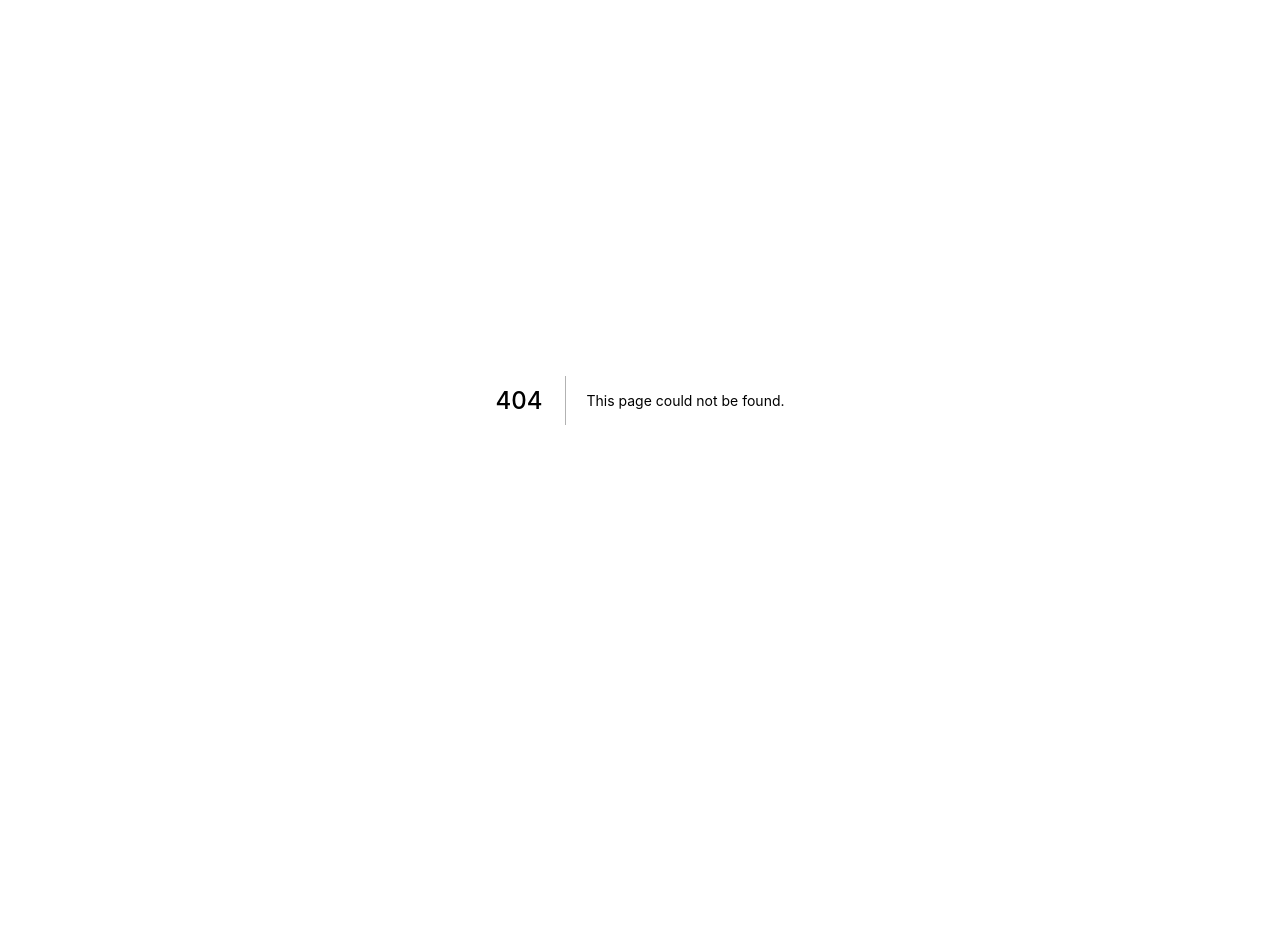
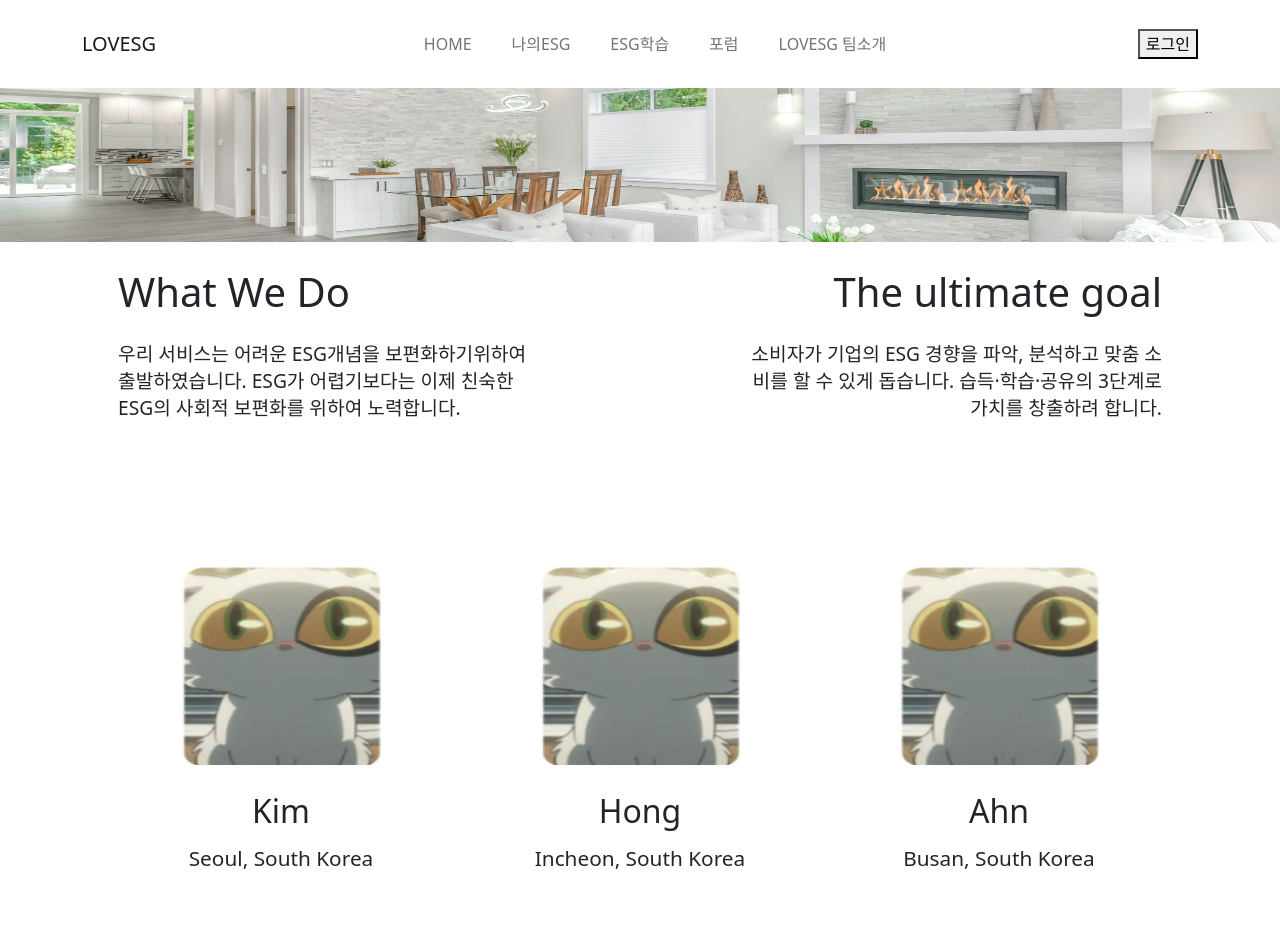
Before and after one commit to KWU-ESG/esg-frontend-next, a Next.js app: page /developer in a window 1280 px wide. Before the commit this address had no page. Shown: the top 952 px of the page. Before the commit the page ends 800 px from the top, so only its background shows below. Built offline with nearby package versions, Linux system fonts and the light colour scheme.

Commit message:
:lipstick: 팀 소개 페이지 추가

```diff
--- a/components/layouts/Banner.js
+++ b/components/layouts/Banner.js
@@ -1,39 +1,18 @@
-import styled from '@emotion/styled'
-
-// 배너 이미지
-const BannerImg = styled.div`
-  height : 356px;
-  background-image : url('/images/banner.png');
-  background-size : cover;
-  background-position : center;
-  background-repeat : no-repeat;
-  position : relative;
-  margin-bottom : 50px;
-`;
-
-// 내부 Title
-const BannerTitle = styled.div`
-  width : 503px;
-  height : 178px;
-  border-radius : 20px 20px 0 0;
-  background : white;
-  position : absolute;
-  bottom : 0;
-  left : 0;
-  right : 0;
-  margin : 0 auto;
-  padding : 35px;
-  text-align : center;
-`;
+import Image from "next/image";
 
 // Banner
-export default function Banner(){
-  return(
-    <BannerImg>
-      <BannerTitle>
-        <h2 className="m-3 fs-1">{props.title}</h2>
-        <p className="fs-5">{props.subtitle}</p>
-      </BannerTitle>
-    </BannerImg>
-  )
-};
+function Banner(props) {
+  return (
+    <>
+      <div style={{ marginBottom: "20px" }}>
+        <Image src="/images/banner.png" alt="" width={2500} height={300} />
+      </div>
+      {/* <S.BannerTitle>
+        <h2>{props.title}</h2>
+        <p>{props.subtitle}</p>
+      </S.BannerTitle> */}
+    </>
+  );
+}
+
+export default Banner;
--- a/components/layouts/Header.js
+++ b/components/layouts/Header.js
@@ -1,14 +1,13 @@
-import { useState } from 'react';
-import { useRouter } from 'next/router'
-import { Navbar, Container, Nav, NavDropdown } from 'react-bootstrap';
-import styled from '@emotion/styled';
-import Link from 'next/link'
-
+import { useState } from "react";
+import { useRouter } from "next/router";
+import { Navbar, Container, Nav, NavDropdown } from "react-bootstrap";
+import styled from "@emotion/styled";
+import Link from "next/link";
 
 // 로그인 박스 스타일
 const LoginBox = styled.button`
-  display : flex;
-  align-items : center;
+  display: flex;
+  align-items: center;
 `;
 
 /**
@@ -16,30 +15,37 @@ const LoginBox = styled.button`
  * 부트스트랩 Navbar 사용
  * 로그인 상태에 따라 프로필 표기 ( 차후 수정 )
  */
-export default function Header(){
-
+export default function Header() {
   const router = useRouter();
 
   //경로 넣기
   const onClickMove = () => {
-    router.push("/login")
-  }
+    router.push("/login");
+  };
 
-  return(
+  return (
     <>
-      <Navbar className='my-3 justify-space-between' data-bs-theme="light">
+      <Navbar className="my-3 justify-space-between" data-bs-theme="light">
         <Container>
           <Navbar.Brand href="/">LOVESG</Navbar.Brand>
           <Nav>
-            <Nav.Link className='me-4' href="/home">HOME</Nav.Link>
-            <Nav.Link className='me-4' href="/news">나의ESG</Nav.Link>
-            <Nav.Link className='me-4' href="/esg/info">ESG학습</Nav.Link>
-            <Nav.Link className='me-4' href="/forum">포럼</Nav.Link>
-            <Nav.Link href="/developer">LOVESG소개</Nav.Link>
+            <Nav.Link className="me-4" href="/home">
+              HOME
+            </Nav.Link>
+            <Nav.Link className="me-4" href="/news">
+              나의ESG
+            </Nav.Link>
+            <Nav.Link className="me-4" href="/esg/info">
+              ESG학습
+            </Nav.Link>
+            <Nav.Link className="me-4" href="/forum">
+              포럼
+            </Nav.Link>
+            <Nav.Link href="/developer">LOVESG 팀소개</Nav.Link>
           </Nav>
           <LoginBox onClick={onClickMove}>로그인</LoginBox>
         </Container>
       </Navbar>
     </>
-  )
+  );
 }
--- /dev/null
+++ b/pages/developer/index.js
@@ -0,0 +1,68 @@
+import * as S from "../../styles/developer-style";
+import Banner from "../../components/layouts/Banner";
+import Header from "../../components/layouts/Header";
+import Footer from "../../components/layouts/Footer";
+import Image from "next/image";
+// 개인 프로필 정보 임시 데이터
+let teamId = [
+  { name: "Kim", city: "Seoul, South Korea" },
+  { name: "Hong", city: "Incheon, South Korea" },
+  { name: "Ahn", city: "Busan, South Korea" },
+  { name: "Lee", city: "Kimpo, South Korea" },
+  { name: "Hwang", city: "Daejeon, South Korea" },
+  { name: "Seo", city: "Jeonju, South Korea" },
+  { name: "Lim", city: "Daegu, South Korea" },
+  { name: "Ji", city: "Gochang, South Korea" },
+];
+
+/**
+ * < TeamPage >
+ * map을 통해 프로필 데이터에 접근하여 순차적 출력
+ */
+export default function DeveloperPage() {
+  return (
+    <>
+      <Header />
+      <Banner />
+      <S.TitleBox>
+        <div>
+          <S.Title>What We Do</S.Title>
+          <S.Description>
+            우리 서비스는 어려운 ESG개념을 보편화하기위하여 출발하였습니다.
+            ESG가 어렵기보다는 이제 친숙한 ESG의 사회적 보편화를 위하여
+            노력합니다.
+          </S.Description>
+        </div>
+        <div>
+          <S.Title>The ultimate goal</S.Title>
+          <S.Description>
+            소비자가 기업의 ESG 경향을 파악, 분석하고 맞춤 소비를 할 수 있게
+            돕습니다. 습득·학습·공유의 3단계로 가치를 창출하려 합니다.
+          </S.Description>
+        </div>
+      </S.TitleBox>
+
+      <S.Profile>
+        {teamId.map((i, j) => {
+          return (
+            <div key={j}>
+              <S.ProfileImg>
+                <Image
+                  src="/images/profile.png"
+                  alt="profile"
+                  width="200em"
+                  height="200em"
+                />
+              </S.ProfileImg>
+              <S.Name>{teamId[j].name}</S.Name>
+              <S.City>{teamId[j].city}</S.City>
+              <i className="fa-brands fa-facebook-f me-4" />
+              <i className="fa-brands fa-twitter mb-5" />
+            </div>
+          );
+        })}
+      </S.Profile>
+      <Footer />
+    </>
+  );
+}
--- /dev/null
+++ b/styles/developer-style.js
@@ -0,0 +1,66 @@
+import styled from "@emotion/styled";
+import { Container } from "react-bootstrap";
+import Image from "next/image";
+
+export const TitleBox = styled(Container)`
+  padding: 0 3rem;
+  display: flex;
+  justify-content: space-between;
+  margin-bottom: 7rem;
+
+  & > div {
+    width: 40%;
+  }
+  & > div:last-child {
+    text-align: right;
+  }
+
+  @media (max-width: 768px) {
+    flex-direction: column;
+
+    & > div {
+      width: 100%;
+    }
+    & > div:last-child {
+      text-align: left;
+      margin-top: 3rem;
+    }
+  }
+`;
+
+export const Title = styled.h2`
+  font-size: 2.5rem;
+  margin-bottom: 1.5rem;
+`;
+
+export const Description = styled.p`
+  font-size: 1.2rem;
+  line-height: 1.7rem;
+`;
+
+// 프로필  Box
+export const Profile = styled(Container)`
+  display: grid;
+  grid-template-columns: repeat(auto-fill, 20rem);
+  row-gap: 2rem;
+  justify-content: space-evenly;
+  text-align: center;
+`;
+
+// 프로필 이미지
+export const ProfileImg = styled.div`
+  padding: 1rem;
+  border-radius: 1rem;
+`;
+
+// 프로필 이름
+export const Name = styled.p`
+  font-size: 2rem;
+  margin-bottom: 0.5rem;
+`;
+
+// 프로필 도시
+export const City = styled.p`
+  font-size: 1.3rem;
+  margin-bottom: 1.5rem;
+`;
```
Also changed, not shown: public/images/banner.PNG.
